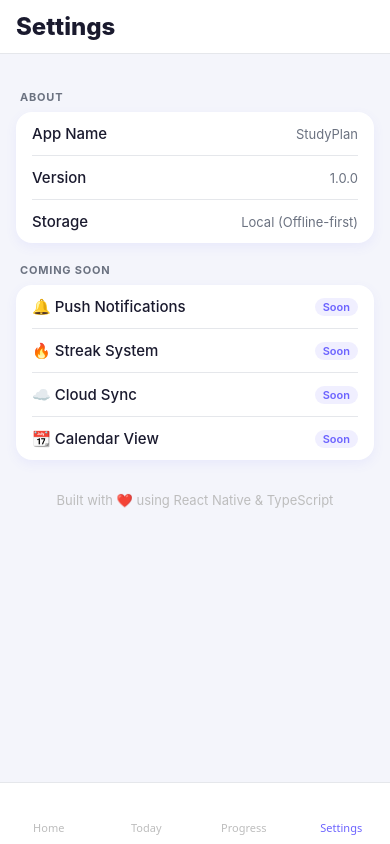
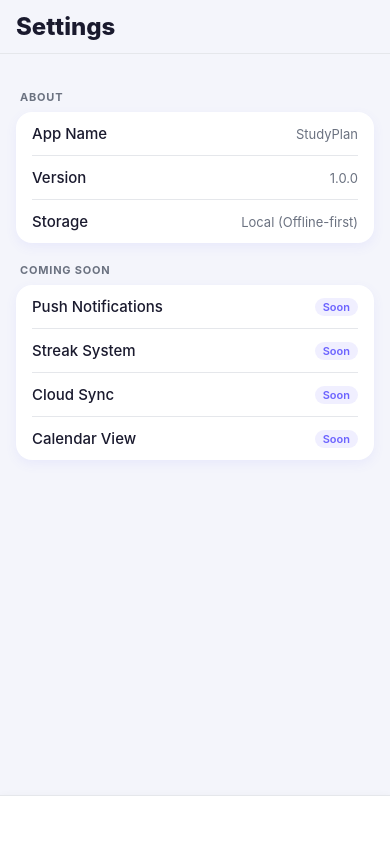
Before and after one commit to nann-shweli/studyPlan, a React Native app: screen /Settings in a window 390 px wide. Built offline with nearby package versions, Linux system fonts and the light colour scheme; some icons are missing.

Commit message:
fix: related icon

```diff
--- a/src/app/navigation/AppNavigator.tsx
+++ b/src/app/navigation/AppNavigator.tsx
@@ -1,4 +1,5 @@
 import React from 'react';
+import { View } from 'react-native';
 import { NavigationContainer } from '@react-navigation/native';
 import { createNativeStackNavigator } from '@react-navigation/native-stack';
 import { createBottomTabNavigator } from '@react-navigation/bottom-tabs';
@@ -19,11 +20,14 @@ const Tab = createBottomTabNavigator<TabParamList>();
 
 type IoniconName = React.ComponentProps<typeof Ionicons>['name'];
 
-const TAB_ICONS: Record<string, { active: IoniconName; inactive: IoniconName }> = {
-  Home:     { active: 'book',           inactive: 'book-outline' },
-  Today:    { active: 'checkmark-circle', inactive: 'checkmark-circle-outline' },
-  Progress: { active: 'bar-chart',      inactive: 'bar-chart-outline' },
-  Settings: { active: 'settings',       inactive: 'settings-outline' },
+const TAB_ICONS: Record<
+  string,
+  { active: IoniconName; inactive: IoniconName }
+> = {
+  Home: { active: 'book', inactive: 'book-outline' },
+  Today: { active: 'checkmark-circle', inactive: 'checkmark-circle-outline' },
+  Progress: { active: 'bar-chart', inactive: 'bar-chart-outline' },
+  Settings: { active: 'settings', inactive: 'settings-outline' },
 };
 
 function MainTabs() {
@@ -40,18 +44,22 @@ function MainTabs() {
         tabBarInactiveTintColor: Colors.textDisabled,
         tabBarLabelStyle: {
           fontSize: FontSize.xs,
-          marginBottom: 4,
+          marginVertical: 4,
         },
         tabBarStyle: {
           backgroundColor: Colors.surface,
           borderTopColor: Colors.border,
-          height: 62,
-          paddingTop: 4,
+          paddingTop: 8,
+          elevation: 8,
+          shadowColor: '#000',
+          shadowOpacity: 0.08,
+          shadowRadius: 10,
+          shadowOffset: { width: 0, height: 4 },
         },
       })}
     >
-      <Tab.Screen name="Home"     component={HomeScreen} />
-      <Tab.Screen name="Today"    component={TodayScreen} />
+      <Tab.Screen name="Home" component={HomeScreen} />
+      <Tab.Screen name="Today" component={TodayScreen} />
       <Tab.Screen name="Progress" component={ProgressScreen} />
       <Tab.Screen name="Settings" component={SettingsScreen} />
     </Tab.Navigator>
--- a/src/components/EmptyState.tsx
+++ b/src/components/EmptyState.tsx
@@ -3,14 +3,12 @@ import { View, Text, StyleSheet } from 'react-native';
 import { Colors, Spacing, FontSize, FontWeight } from '../theme';
 
 interface EmptyStateProps {
-  emoji: string;
   title: string;
   subtitle?: string;
 }
 
-export const EmptyState: React.FC<EmptyStateProps> = ({ emoji, title, subtitle }) => (
+export const EmptyState: React.FC<EmptyStateProps> = ({ title, subtitle }) => (
   <View style={styles.container}>
-    <Text style={styles.emoji}>{emoji}</Text>
     <Text style={styles.title}>{title}</Text>
     {subtitle ? <Text style={styles.subtitle}>{subtitle}</Text> : null}
   </View>
--- a/src/features/study-plans/components/PlanCard.tsx
+++ b/src/features/study-plans/components/PlanCard.tsx
@@ -1,14 +1,10 @@
 import React from 'react';
-import {
-  View,
-  Text,
-  TouchableOpacity,
-  StyleSheet,
-} from 'react-native';
+import { View, Text, TouchableOpacity, StyleSheet } from 'react-native';
 import { Card } from '../../../components/Card';
 import { Colors, Spacing, Radius, FontSize, FontWeight } from '../../../theme';
 import { formatShortDate, calcProgressPercent } from '../../../utils/dateUtils';
 import type { StudyPlan, Progress } from '../../../types';
+import Ionicons from '@react-native-vector-icons/ionicons';
 
 interface PlanCardProps {
   plan: StudyPlan;
@@ -41,7 +37,7 @@ export const PlanCard: React.FC<PlanCardProps> = ({
             onPress={onDelete}
             hitSlop={{ top: 8, bottom: 8, left: 8, right: 8 }}
           >
-            <Text style={styles.deleteIcon}>🗑️</Text>
+            <Ionicons name="trash-outline" size={20} color="red" />
           </TouchableOpacity>
         </View>
 
@@ -54,8 +50,9 @@ export const PlanCard: React.FC<PlanCardProps> = ({
 
         {/* Dates */}
         <View style={styles.datesRow}>
+          <Ionicons name="calendar-outline" />
           <Text style={styles.dateLabel}>
-            📅 {formatShortDate(plan.startDate)} – {formatShortDate(plan.endDate)}
+            {formatShortDate(plan.startDate)} – {formatShortDate(plan.endDate)}
           </Text>
         </View>
 
@@ -68,7 +65,12 @@ export const PlanCard: React.FC<PlanCardProps> = ({
             <Text style={styles.progressText}>
               {completed}/{total} tasks
             </Text>
-            <Text style={[styles.progressPercent, percent === 100 && styles.progressDone]}>
+            <Text
+              style={[
+                styles.progressPercent,
+                percent === 100 && styles.progressDone,
+              ]}
+            >
               {percent}%
             </Text>
           </View>
@@ -100,7 +102,7 @@ const styles = StyleSheet.create({
     marginBottom: Spacing.sm,
     lineHeight: 18,
   },
-  datesRow: { marginBottom: Spacing.md },
+  datesRow: { marginBottom: Spacing.md, flexDirection: 'row', gap: 8 },
   dateLabel: {
     fontSize: FontSize.xs,
     color: Colors.textSecondary,
--- a/src/screens/HomeScreen.tsx
+++ b/src/screens/HomeScreen.tsx
@@ -15,7 +15,6 @@ import { PlanCard } from '../features/study-plans/components/PlanCard';
 import { EmptyState } from '../components/EmptyState';
 import { Colors, Spacing, FontSize, FontWeight, Radius } from '../theme';
 import type { RootStackParamList } from '../app/navigation/types';
-import Ionicons from '@react-native-vector-icons/ionicons';
 
 type Nav = NativeStackNavigationProp<RootStackParamList>;
 
@@ -40,9 +39,7 @@ export const HomeScreen: React.FC = () => {
       {/* Header */}
       <View style={styles.header}>
         <View>
-          <Text style={styles.greeting}>Hello 👋</Text>
           <Text style={styles.headerTitle}>My Study Plans</Text>
-          <Ionicons name="home" size={24} color="black" />
         </View>
         <TouchableOpacity
           style={styles.addBtn}
@@ -75,7 +72,6 @@ export const HomeScreen: React.FC = () => {
         ListEmptyComponent={
           !isLoading ? (
             <EmptyState
-              emoji="📚"
               title="No study plans yet"
               subtitle="Tap the + button to create your first study plan"
             />
@@ -94,7 +90,6 @@ const styles = StyleSheet.create({
     justifyContent: 'space-between',
     paddingHorizontal: Spacing.base,
     paddingVertical: Spacing.md,
-    backgroundColor: Colors.surface,
     borderBottomWidth: 1,
     borderBottomColor: Colors.border,
   },
--- a/src/screens/ProgressScreen.tsx
+++ b/src/screens/ProgressScreen.tsx
@@ -1,10 +1,5 @@
 import React, { useEffect } from 'react';
-import {
-  View,
-  Text,
-  FlatList,
-  StyleSheet,
-} from 'react-native';
+import { View, Text, FlatList, StyleSheet } from 'react-native';
 import { useSafeAreaInsets } from 'react-native-safe-area-context';
 import { useStudyPlansStore } from '../features/study-plans/studyPlansSlice';
 import { useTasksStore } from '../features/tasks/tasksSlice';
@@ -73,7 +68,6 @@ export const ProgressScreen: React.FC = () => {
         }}
         ListEmptyComponent={
           <EmptyState
-            emoji="📊"
             title="No progress yet"
             subtitle="Create study plans and add tasks to track your progress"
           />
@@ -86,7 +80,6 @@ export const ProgressScreen: React.FC = () => {
 const styles = StyleSheet.create({
   container: { flex: 1, backgroundColor: Colors.background },
   header: {
-    backgroundColor: Colors.surface,
     paddingHorizontal: Spacing.base,
     paddingVertical: Spacing.md,
     borderBottomWidth: 1,
--- a/src/screens/SettingsScreen.tsx
+++ b/src/screens/SettingsScreen.tsx
@@ -1,5 +1,5 @@
 import React from 'react';
-import { View, Text, StyleSheet, ScrollView, Switch } from 'react-native';
+import { View, Text, StyleSheet, ScrollView } from 'react-native';
 import { useSafeAreaInsets } from 'react-native-safe-area-context';
 import { Card } from '../components/Card';
 import { Colors, Spacing, FontSize, FontWeight, Radius } from '../theme';
@@ -41,8 +41,12 @@ export const SettingsScreen: React.FC = () => {
         {/* MVP notice */}
         <Text style={styles.sectionLabel}>COMING SOON</Text>
         <Card style={styles.card}>
-          {['🔔 Push Notifications', '🔥 Streak System', '☁️ Cloud Sync', '📆 Calendar View'].map(
-            (item, i, arr) => (
+          {[
+            'Push Notifications',
+            'Streak System',
+            'Cloud Sync',
+            'Calendar View',
+          ].map((item, i, arr) => (
             <React.Fragment key={item}>
               <View style={styles.row}>
                 <Text style={styles.rowLabel}>{item}</Text>
@@ -52,13 +56,8 @@ export const SettingsScreen: React.FC = () => {
               </View>
               {i < arr.length - 1 ? <View style={styles.divider} /> : null}
             </React.Fragment>
-            ),
-          )}
+          ))}
         </Card>
-
-        <Text style={styles.footer}>
-          Built with ❤️ using React Native & TypeScript
-        </Text>
       </ScrollView>
     </View>
   );
@@ -67,7 +66,6 @@ export const SettingsScreen: React.FC = () => {
 const styles = StyleSheet.create({
   container: { flex: 1, backgroundColor: Colors.background },
   header: {
-    backgroundColor: Colors.surface,
     paddingHorizontal: Spacing.base,
     paddingVertical: Spacing.md,
     borderBottomWidth: 1,
--- a/src/screens/SplashScreen.tsx
+++ b/src/screens/SplashScreen.tsx
@@ -31,8 +31,9 @@ export const SplashScreen: React.FC<SplashScreenProps> = ({ onFinish }) => {
 
   return (
     <View style={styles.container}>
-      <Animated.View style={[styles.content, { opacity, transform: [{ scale }] }]}>
-        <Text style={styles.emoji}>📘</Text>
+      <Animated.View
+        style={[styles.content, { opacity, transform: [{ scale }] }]}
+      >
         <Text style={styles.title}>StudyPlan</Text>
         <Text style={styles.subtitle}>Build learning consistency</Text>
       </Animated.View>
```
Also changed, not shown: src/screens/TodayScreen.tsx (+7 -10 lines). Lines whose indentation alone changed are shown as unchanged.
